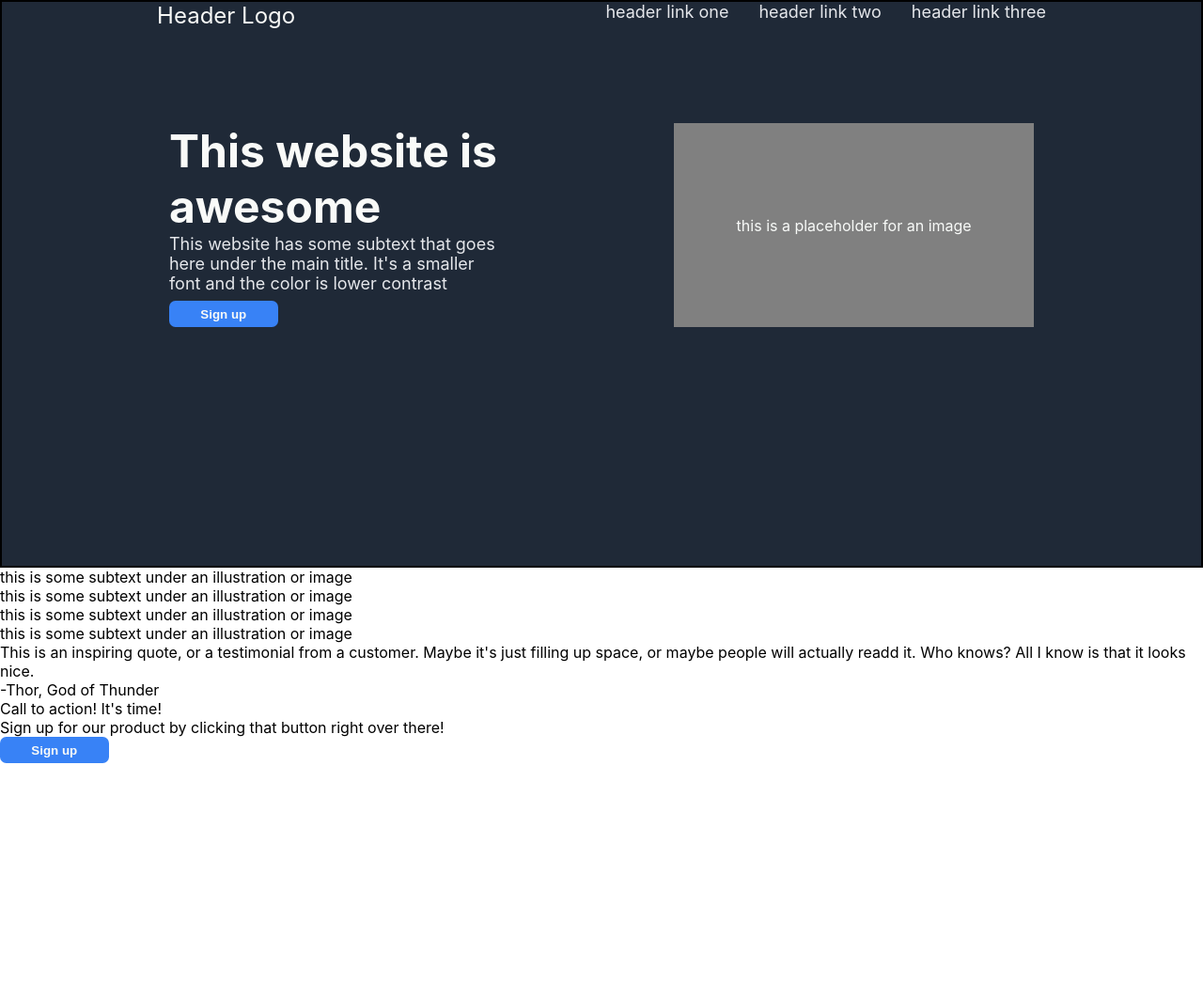
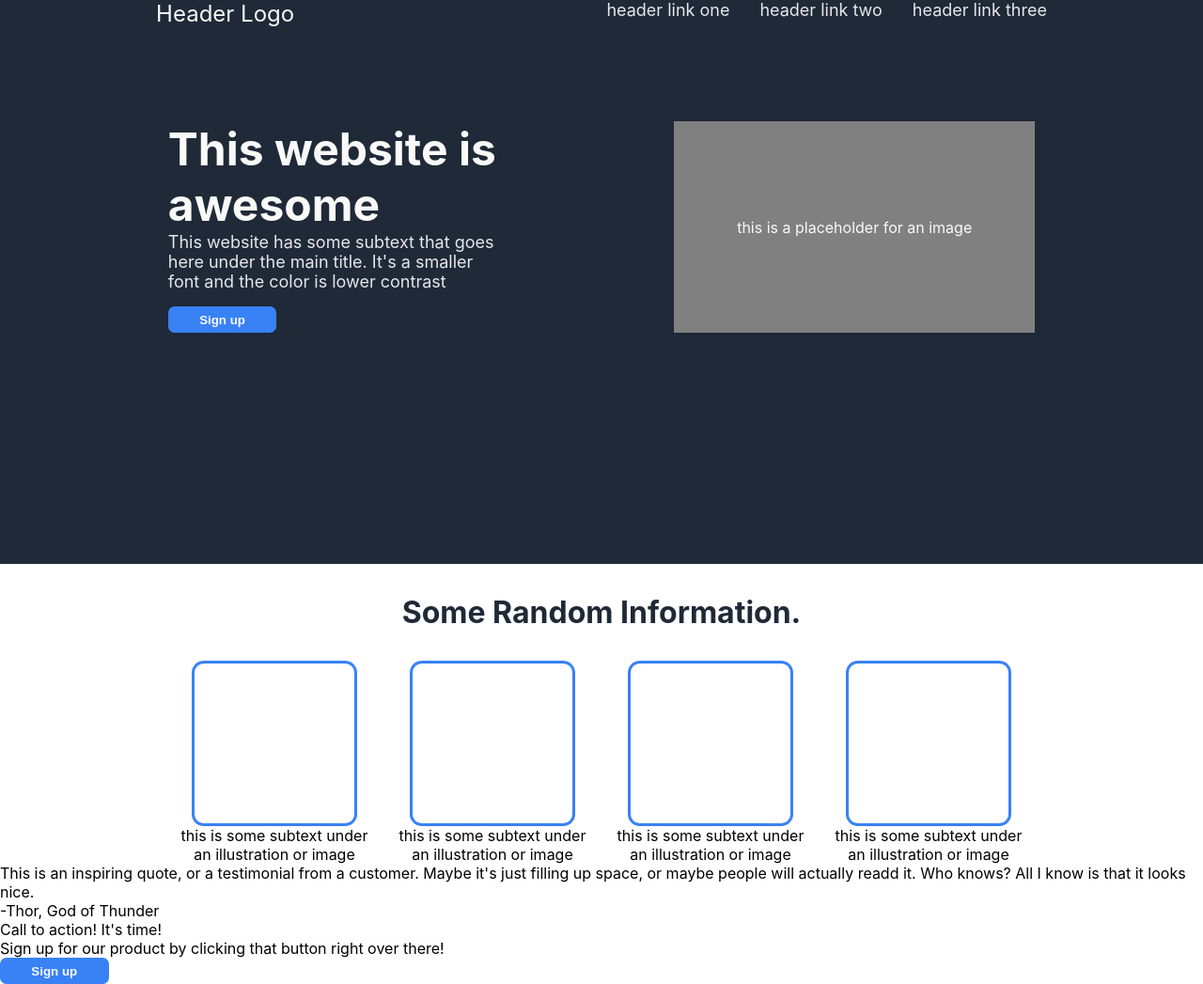
Before and after one commit to sreeyu/LandingPage, a plain HTML site: page index.html in a window 1280 px wide. Shown: the whole page at 94% size. Before the commit the page ends 812 px from the top, so only its background shows below. Drawn offline with Linux system fonts and the light colour scheme.

Commit message:
Add information area and style it

```diff
--- a/index.html
+++ b/index.html
@@ -28,7 +28,7 @@
             </div>
 
         </div>
-
+        <div class="title">Some Random Information.</div>
         <div class="info">
             <div class="card">
                 <div class="image"></div>
--- a/styles.css
+++ b/styles.css
@@ -22,7 +22,6 @@ a{
     height: 600px;
     background-color: #1f2937;
     color: #F8FAF8;
-    border: 2px solid black;
     display: flex;
     flex-direction: column;
     gap: 100px;
@@ -59,7 +58,7 @@ a{
 .subtext{
     font-size: 18px;
     color: #E5E7EB;
-    margin-bottom: 8px;
+    margin-bottom: 16px;
 }
 
 .img{
@@ -79,3 +78,38 @@ button{
     color: #F9FAF8;
     font-weight: bold;
 }
+
+.title{
+    font-size: 32px;
+    font-weight: bolder;
+    color: #1F2937;
+    text-align: center;
+    margin: 32px;
+}
+
+.info{
+    display: flex;
+    justify-content: center;
+    align-items: center;
+    gap: 32px;
+}
+
+.card{
+    flex-basis: 200px;
+    align-self: center;
+}
+
+.image{
+    width: 170px;
+    height: 170px;
+    border: 3px solid #3882F6;
+    border-radius: .8em;
+    margin: 0 auto;
+}
+
+.text{
+    flex-wrap: wrap;
+    text-align: center;
+    margin: 0 auto;
+    word-wrap: break-word;
+}
```
